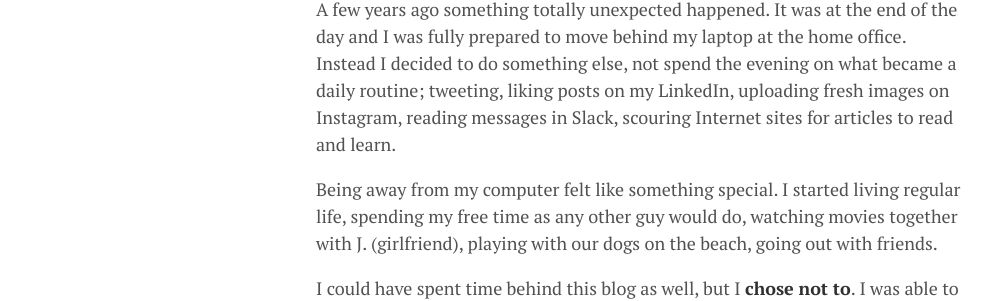
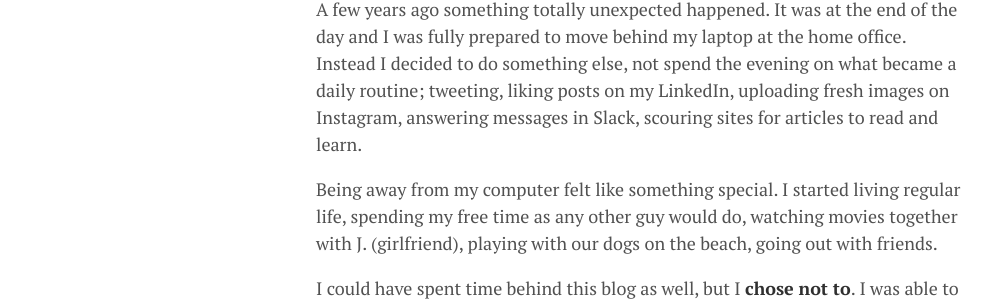
Before and after one commit to lgeurts/lgeurts.github.io, a Jekyll site: the page built from _posts/2021-11-09-why-i-decided-to-limit-my-social-presence.md, in a window 1280 px wide and 900 px high. Shown: the part 303-604 px from the top of the window, without its empty margins (0-993 px from the left). Built offline with Jekyll 4.4.1, drawn with Linux system fonts in a browser that asks for light colours; nearby versions of some CDN libraries; comment, search, counter and statistics services are not loaded; some of the changed text lies outside the part shown.

Commit message:
Update 2021-11-09-why-i-decided-to-limit-my-social-presence.md

```diff
--- a/_posts/2021-11-09-why-i-decided-to-limit-my-social-presence.md
+++ b/_posts/2021-11-09-why-i-decided-to-limit-my-social-presence.md
@@ -8,7 +8,7 @@
 tags: [ Health ]
 
 ---
-A few years ago something totally unexpected happened. It was at the end of the day and I was fully prepared to move behind my laptop at the home office. Instead I decided to do something else, not spend the evening on what became a daily routine; tweeting, liking posts on my LinkedIn, uploading fresh images on Instagram, reading messages in Slack, scouring Internet sites for articles to read and learn.
+A few years ago something totally unexpected happened. It was at the end of the day and I was fully prepared to move behind my laptop at the home office. Instead I decided to do something else, not spend the evening on what became a daily routine; tweeting, liking posts on my LinkedIn, uploading fresh images on Instagram, answering messages in Slack, scouring sites for articles to read and learn.
 
 Being away from my computer felt like something special. I started living regular life, spending my free time as any other guy would do, watching movies together with J. (girlfriend), playing with our dogs on the beach, going out with friends.
 
```
Also changed, not shown: other parts of _posts/2021-11-09-why-i-decided-to-limit-my-social-presence.md (+0 -2 lines).
